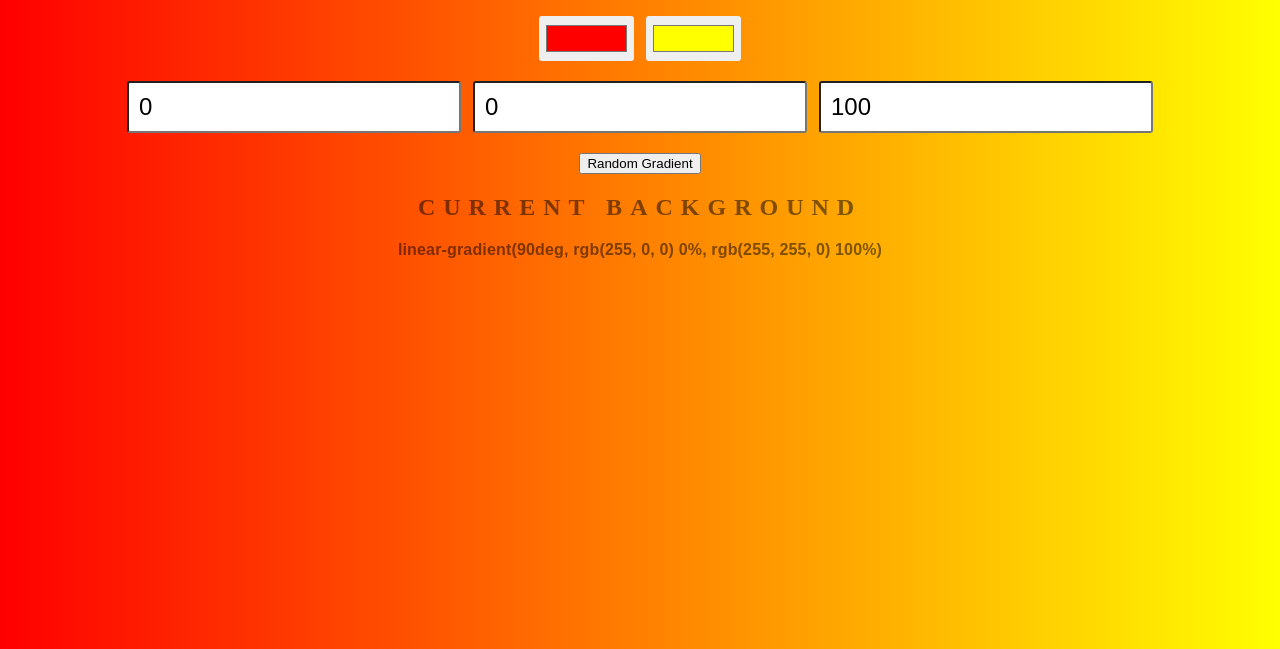
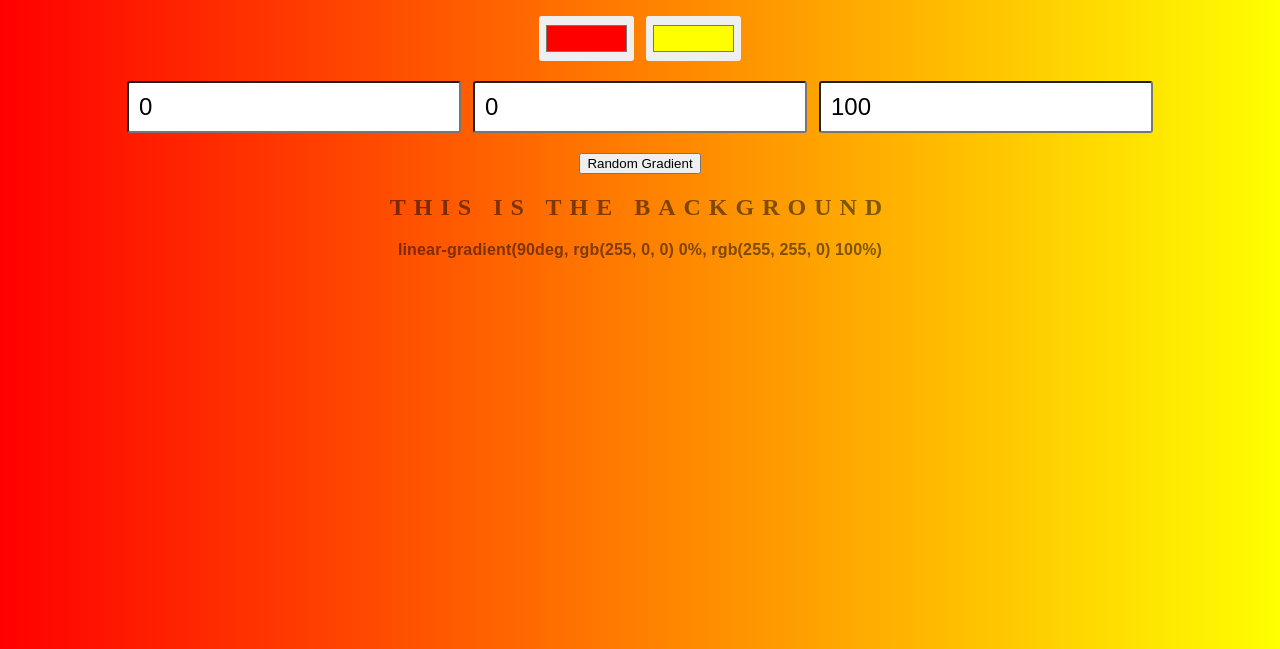
Before and after one commit to erikJonsberg/background-generator, a plain HTML site: page index.html in a window 1280 px wide. Shown: the part 189-838 px from the top of the page. Drawn offline with Linux system fonts and the light colour scheme.

Commit message:
new title

```diff
--- a/index.html
+++ b/index.html
@@ -24,7 +24,7 @@
         </div>
         <button class="randBtn" type="submit">Random Gradient</button>
         <div class="gradient-text">
-            <h2>Current Background</h2>
+            <h2>This is the background</h2>
             <h3></h3>
         </div>
     </section>
```
